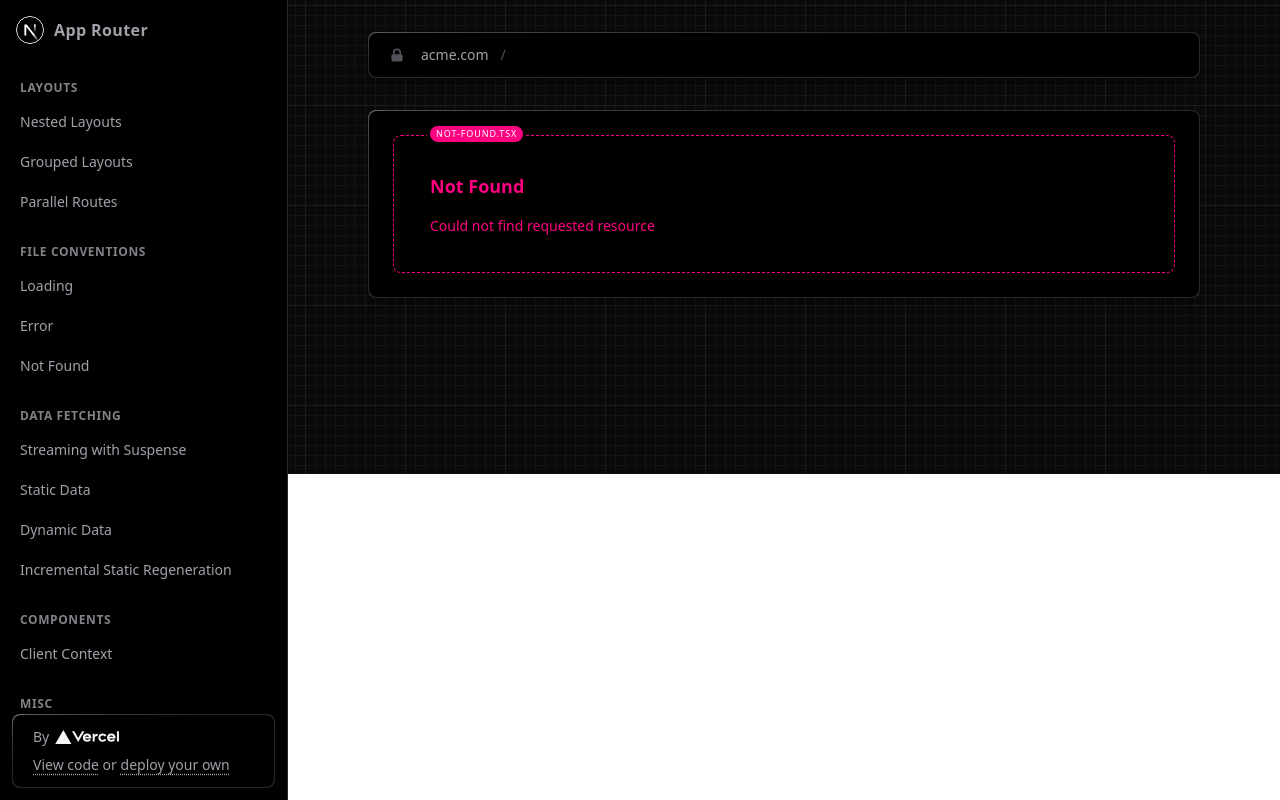
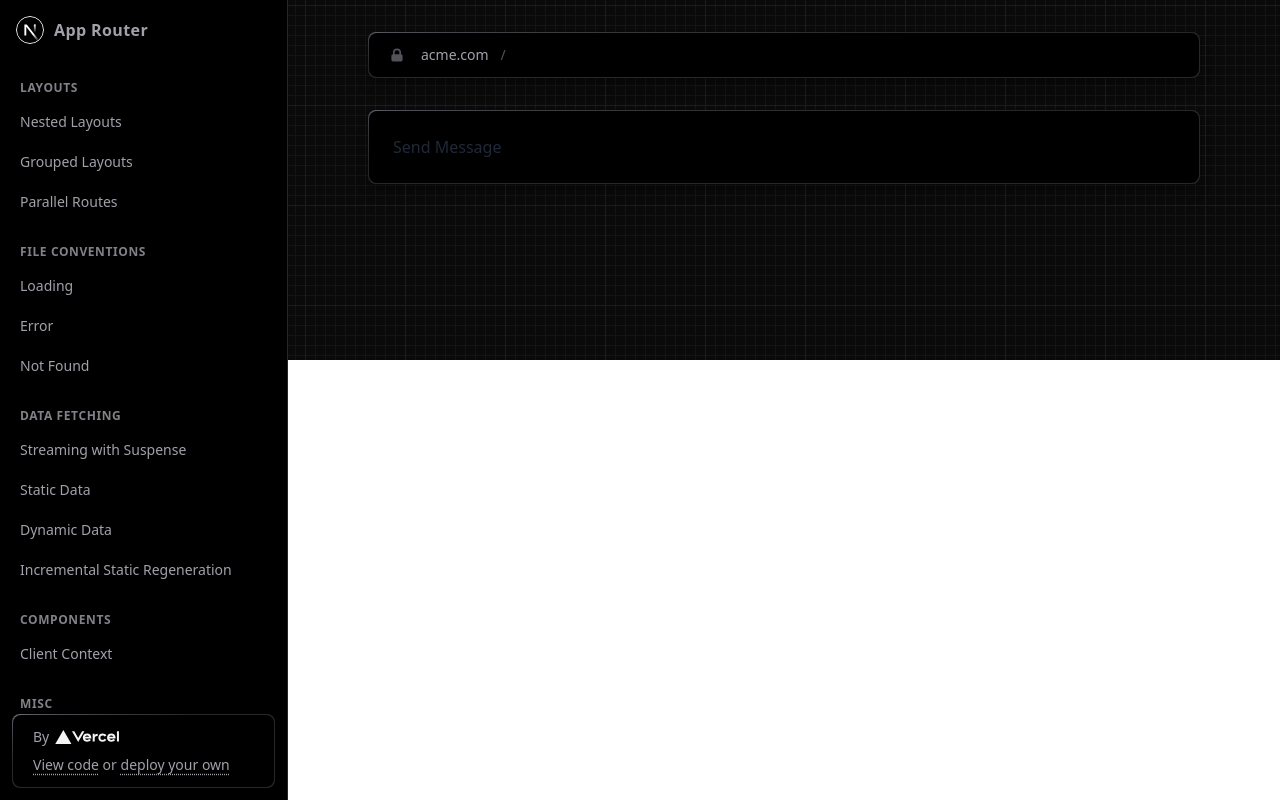
Before and after one commit to clairesbaffe/next-js-starter, a Next.js app: page /mqtt-publish in a window 1280 px wide. Before the commit this address had no page. Built offline with nearby package versions, Linux system fonts and the light colour scheme.

Commit message:
FEAT send MQTT message on pause tracker request

```diff
--- /dev/null
+++ b/app/api/publish/route.ts
@@ -0,0 +1,15 @@
+import { NextRequest, NextResponse } from 'next/server';
+import { publishMessage } from '../../../mqttClient';
+
+export async function POST(req: NextRequest) {
+  try {
+    const { topic, message } = await req.json();
+    const messageString = JSON.stringify(message);
+
+    publishMessage(topic, messageString);
+
+    return NextResponse.json({ success: true });
+  } catch (error) {
+    return NextResponse.json({ success: false, error }, { status: 500 });
+  }
+}
--- /dev/null
+++ b/app/components/MqttPublishComponent.tsx
@@ -0,0 +1,50 @@
+'use client';
+
+import { useState } from 'react';
+
+const MqttPublishComponent = () => {
+  const [loading, setLoading] = useState(false);
+  const [error, setError] = useState<string | null>(null);
+
+  const sendMessage = async () => {
+    setLoading(true);
+    setError(null);
+
+    const message = { ind: 1, time: 8 };
+
+    try {
+      const response = await fetch('/api/publish', {
+        method: 'POST',
+        headers: {
+          'Content-Type': 'application/json',
+        },
+        body: JSON.stringify({ topic: 't/p/idTracker', message: message }),
+      });
+
+      const data = await response.json();
+
+      if (!data.success) {
+        throw new Error(
+          data.error || 'An error occurred while publishing the message',
+        );
+      }
+
+      console.log(data);
+    } catch (error: any) {
+      setError(error);
+    } finally {
+      setLoading(false);
+    }
+  };
+
+  return (
+    <div>
+      <button onClick={sendMessage} disabled={loading}>
+        {loading ? 'Sending...' : 'Send Message'}
+      </button>
+      {error && <p style={{ color: 'red' }}>{error}</p>}
+    </div>
+  );
+};
+
+export default MqttPublishComponent;
--- a/app/components/TrackerItem.tsx
+++ b/app/components/TrackerItem.tsx
@@ -31,9 +31,35 @@ function renderModeDescription(mode: string): string {
   }
 }
 
+const sendMessage = async (ind: number, time: number, topic: string) => {
+  const message = { ind: ind, time: time };
+
+  try {
+    const response = await fetch('/api/publish', {
+      method: 'POST',
+      headers: {
+        'Content-Type': 'application/json',
+      },
+      body: JSON.stringify({ topic: topic, message: message }),
+    });
+
+    const data = await response.json();
+
+    if (!data.success) {
+      throw new Error(
+        data.error || 'An error occurred while publishing the message',
+      );
+    }
+
+    console.log(data);
+  } catch (error) {
+    console.error('Error:', error);
+  }
+};
+
 async function handleModeChange(
+  tracker: any,
   current_mode: string,
-  tracker_id: number,
   change_to_specified_mode: boolean,
   event?: any,
 ) {
@@ -75,6 +101,12 @@ async function handleModeChange(
   if (new_mode === 'PAUSE' && pause_duration) {
     await fetch(
       `https://next-js-starter-lyart.vercel.app/api/update-tracker-mode?id=${tracker_id}&mode=${new_mode}&pause_duration=${pause_duration}`,
+    );
+    const pause_duration_h = pause_duration / 3600;
+    await sendMessage(
+      tracker.ruche.rucher.id,
+      pause_duration_h,
+      't/p/idTracker',
     );
   } else {
     await fetch(
@@ -134,7 +166,7 @@ export default function TrackerItem({ tracker }: { tracker: any }) {
           />
           <form
             onSubmit={(event) =>
-              handleModeChange(tracker.mode, tracker.id, false, event)
+              handleModeChange(tracker, tracker.mode, false, event)
             }
             className="formContainer space-y-6"
           >
@@ -226,9 +258,7 @@ export default function TrackerItem({ tracker }: { tracker: any }) {
               <button
                 className="tracker-menu-button"
                 onClick={() =>
-                  setTrackerMode(
-                    handleModeChange('FONCTIONNEL', tracker.id, true),
-                  )
+                  setTrackerMode(handleModeChange(tracker, 'FONCTIONNEL', true))
                 }
               >
                 <FontAwesomeIcon
@@ -252,7 +282,7 @@ export default function TrackerItem({ tracker }: { tracker: any }) {
               <button
                 className="tracker-menu-button"
                 onClick={() =>
-                  setTrackerMode(handleModeChange('INACTIF', tracker.id, true))
+                  setTrackerMode(handleModeChange(tracker, 'INACTIF', true))
                 }
               >
                 <FontAwesomeIcon
@@ -300,7 +330,7 @@ export default function TrackerItem({ tracker }: { tracker: any }) {
         {trackerMode === 'INACTIF' && (
           <div
             onClick={() =>
-              setTrackerMode(handleModeChange(trackerMode, tracker.id, false))
+              setTrackerMode(handleModeChange(tracker, trackerMode, false))
             }
           >
             <FontAwesomeIcon
@@ -323,7 +353,7 @@ export default function TrackerItem({ tracker }: { tracker: any }) {
         {trackerMode === 'PAUSE' && (
           <div
             onClick={() =>
-              setTrackerMode(handleModeChange(trackerMode, tracker.id, false))
+              setTrackerMode(handleModeChange(tracker, trackerMode, false))
             }
           >
             <FontAwesomeIcon
@@ -336,7 +366,7 @@ export default function TrackerItem({ tracker }: { tracker: any }) {
         {trackerMode === 'TRACKING' && (
           <div
             onClick={() =>
-              setTrackerMode(handleModeChange(trackerMode, tracker.id, false))
+              setTrackerMode(handleModeChange(tracker, trackerMode, false))
             }
           >
             <FontAwesomeIcon
--- /dev/null
+++ b/app/mqtt-publish/page.tsx
@@ -0,0 +1,5 @@
+import MqttPublishComponent from '../components/MqttPublishComponent';
+
+export default async function Page() {
+  return <MqttPublishComponent />;
+}
--- /dev/null
+++ b/mqttClient.ts
@@ -0,0 +1,28 @@
+import mqtt from 'mqtt';
+
+const brokerUrl = 'mqtt://13.53.147.163:1883';
+const username = 'username';
+const password = '1234';
+
+const client = mqtt.connect(brokerUrl, {
+  username: username,
+  password: password,
+});
+
+client.on('connect', () => {
+  console.log('Connected to MQTT broker');
+});
+
+client.on('error', (error) => {
+  console.error('MQTT connection error:', error);
+});
+
+export const publishMessage = (topic: string, message: string): void => {
+  client.publish(topic, message, { qos: 0, retain: false }, (error) => {
+    if (error) {
+      console.error('MQTT publish error:', error);
+    } else {
+      console.log('Message published to', topic);
+    }
+  });
+};
```
